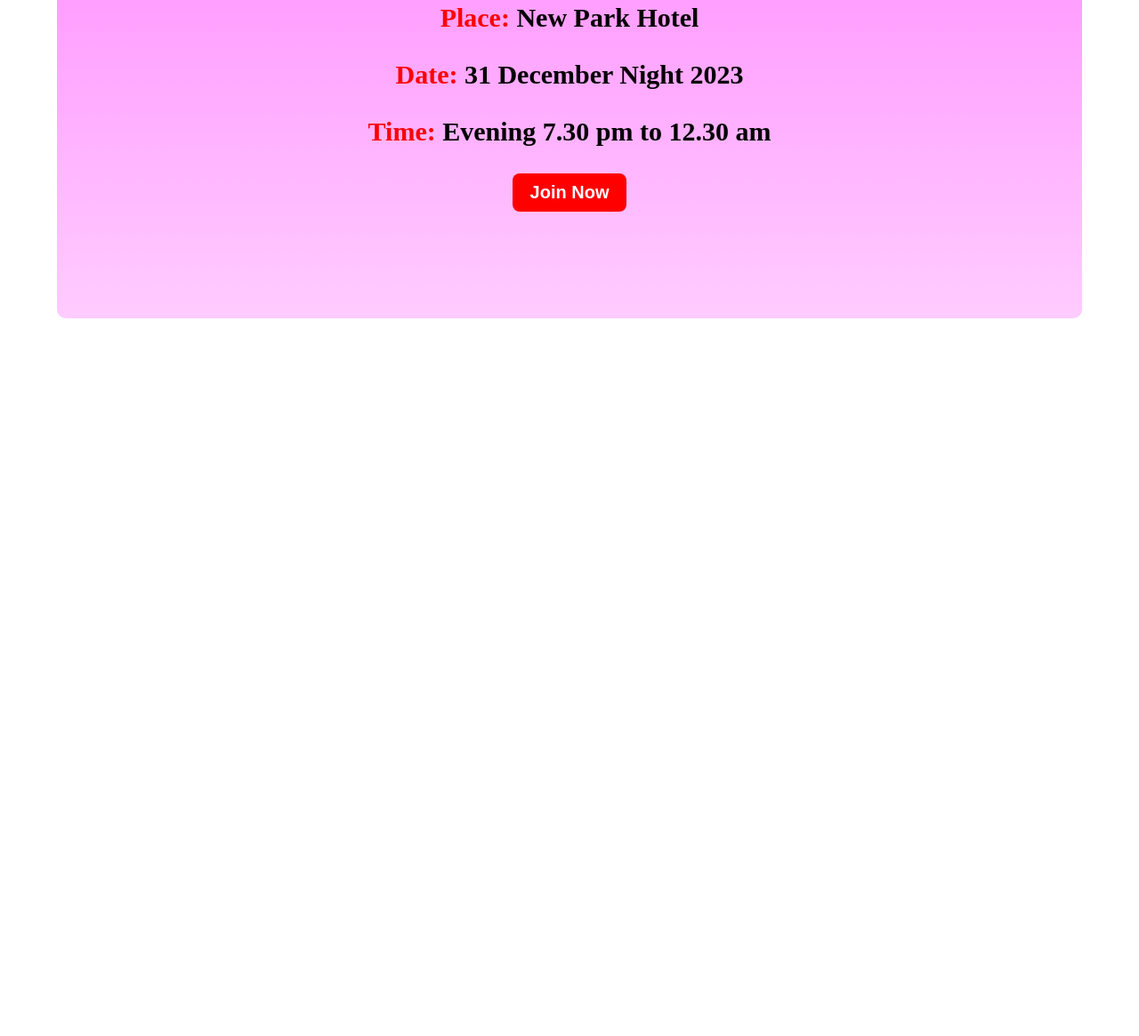
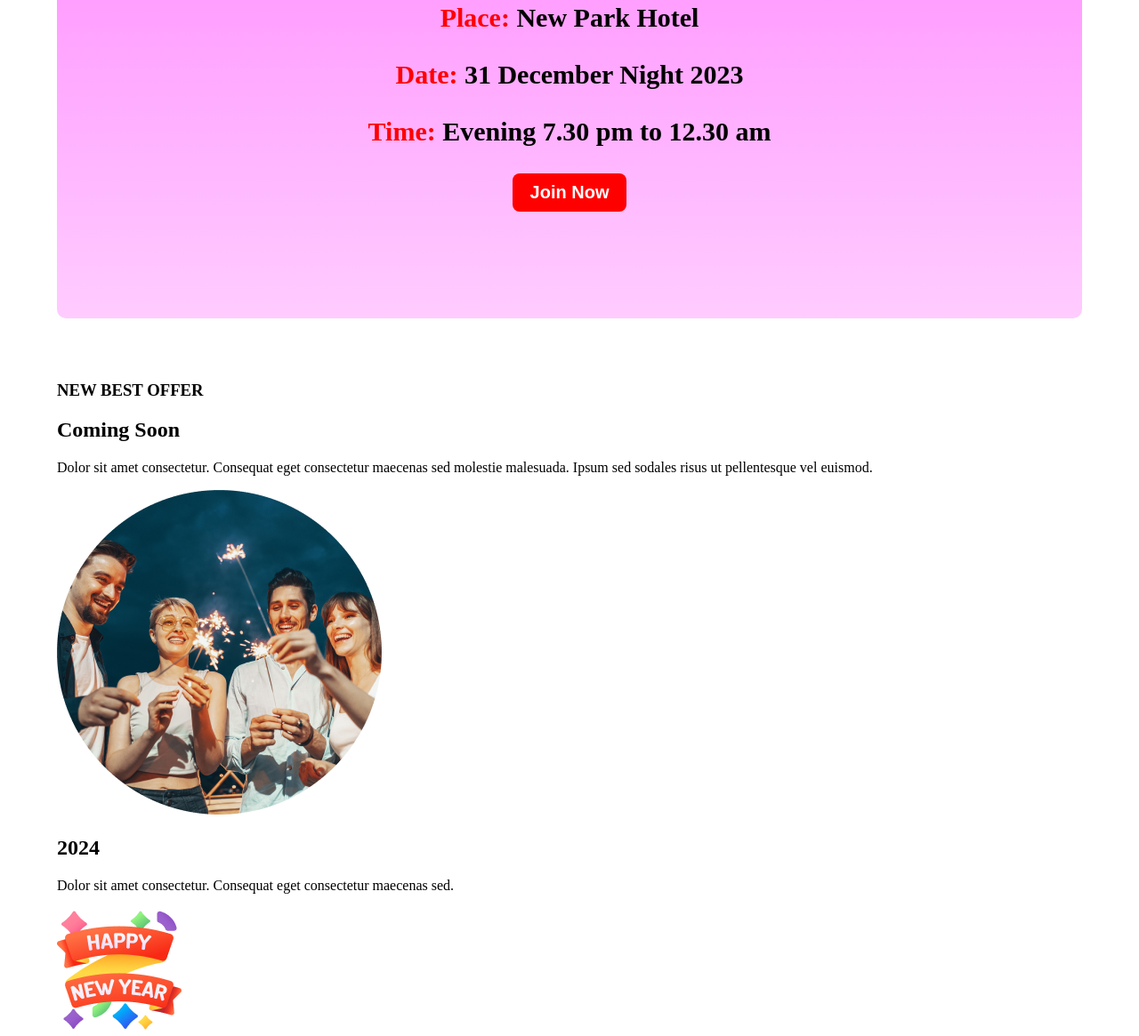
Before and after one commit to asm-junaid/new-year-new-mission, a plain HTML site: page index.html in a window 1280 px wide. Shown: the part 2390-3555 px from the top of the page at 89% size. Before the commit the page ends 2818 px from the top, so only its background shows below. Drawn offline with Linux system fonts and the light colour scheme.

Commit message:
coming soon section html aded

```diff
--- a/index.html
+++ b/index.html
@@ -44,6 +44,21 @@
                 <input class="event-join-button" type="button" value="Join Now">
             </div>
         </section>
+        <section class="coming-soon">
+            <div class="coming-soon-left">
+                <h3 class="comsoon-title">NEW BEST OFFER</h3>
+                <h2 class="comsooon-btitle">Coming Soon</h2>
+                <p class="comsoon-para">Dolor sit amet consectetur. Consequat eget consectetur maecenas sed molestie malesuada. Ipsum sed sodales risus ut pellentesque vel euismod. </p>
+            </div>
+            <div class="coming-soon-center">
+                <img src="resources/Ellipse 1.png" alt="">
+            </div>
+            <div class="coming-sson-right">
+                <h2 class="comsoon-right-title">2024</h2>
+                <p class="comsoon-right-para">Dolor sit amet consectetur. Consequat eget consectetur maecenas sed.</p>
+                <img src="resources/Group 96.png" alt="">
+            </div>
+        </section>
     </main>
     <footer>
 
```
